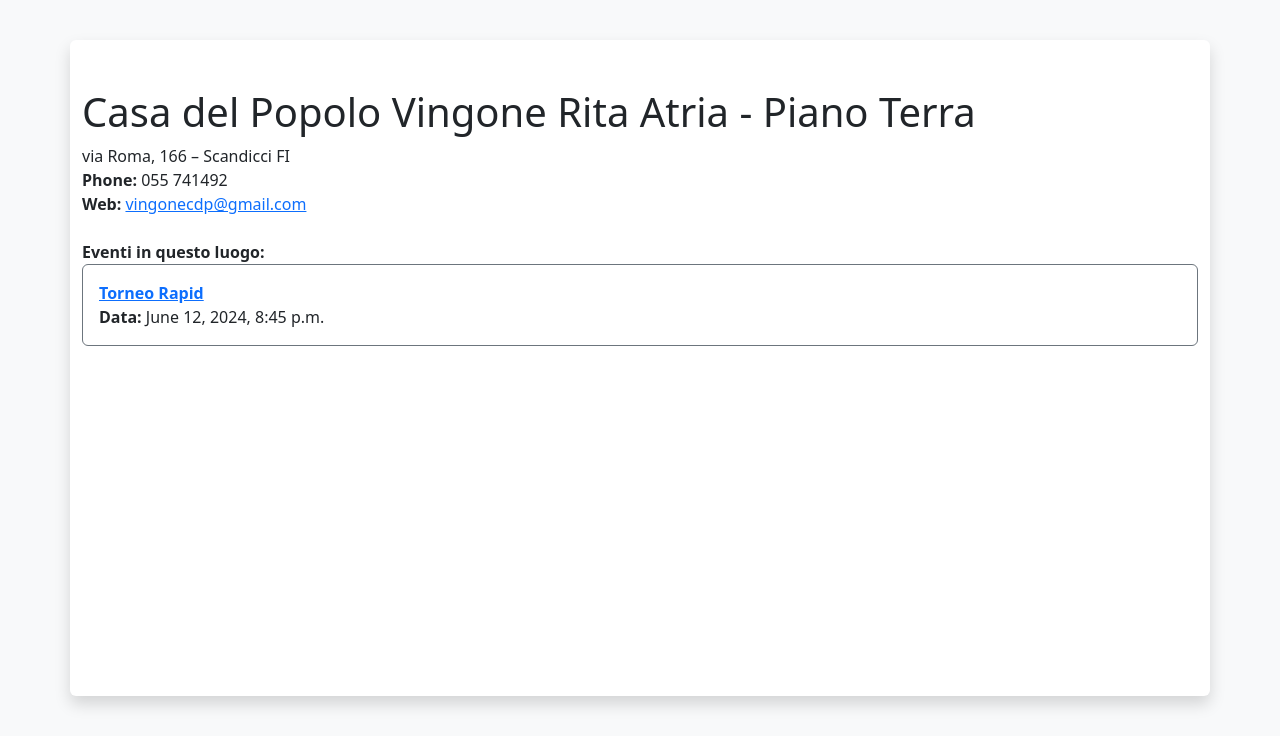
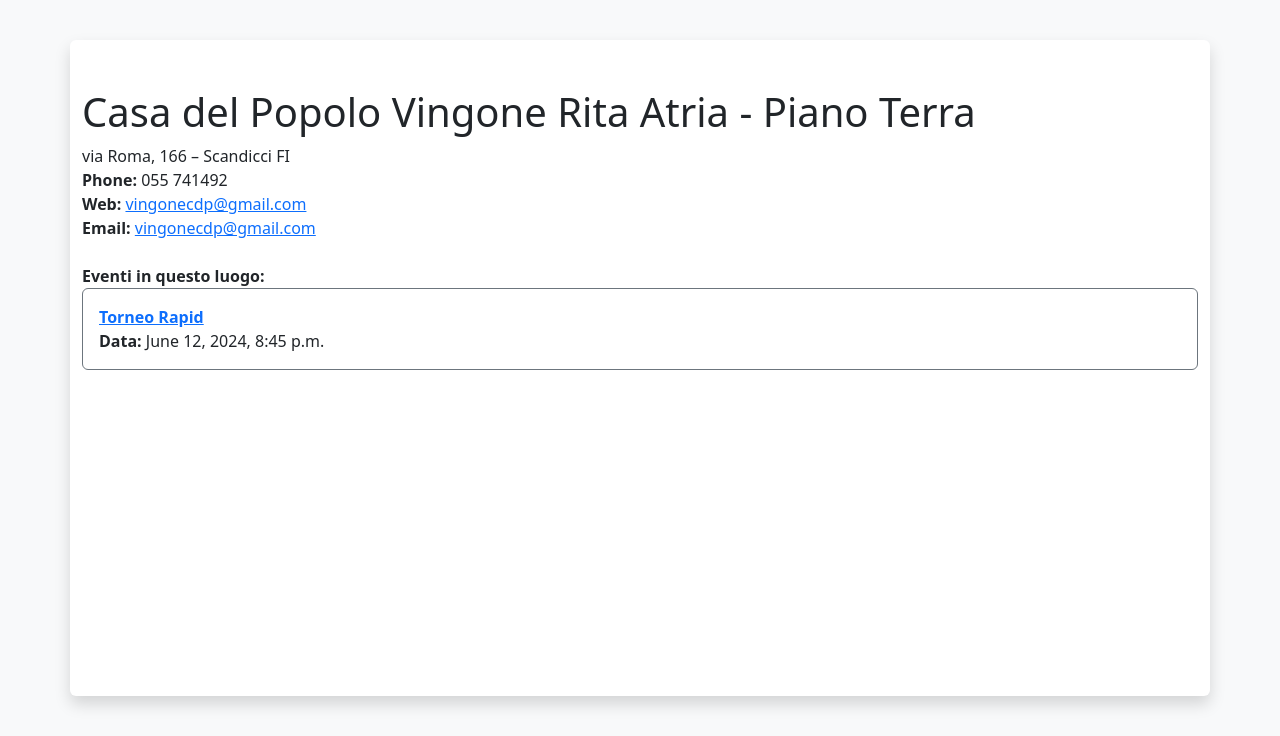
Before and after one commit to RoccoTescaro/PPM_ScandicciScacchi, a Django app: page /venue/8 in a window 1280 px wide. Shown: the part 56-792 px from the top of the page. Run offline with Django 5.2, Linux system fonts and the light colour scheme; data comes from the database, SQL or seed files in the repository; both versions use the stored data as it was after the commit.

Commit message:
add email to venue details page

```diff
--- a/pages/templates/venue.html
+++ b/pages/templates/venue.html
@@ -16,8 +16,12 @@
         <strong>Phone:</strong> {{ venue.phone }} </br>
     {% endif %}
 
+    {% if venue.web %}
+       <strong>Web:</strong> <a href="{{ venue.web }}">{{ venue.email }}</a> </br>
+    {% endif %}
+
     {% if venue.email %}
-       <strong>Web:</strong> <a href="{{ venue.email }}">{{ venue.email }}</a> </br>
+        <strong>Email:</strong> <a href="mailto:{{ venue.email }}">{{ venue.email }}</a> </br>
     {% endif %}
 
     </br>
```
Also changed, not shown: db.sqlite3.
